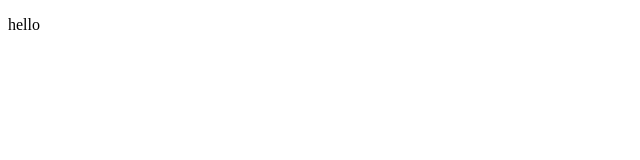
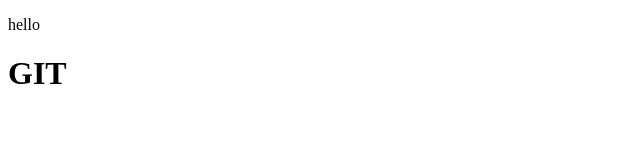
Before and after one commit to SaagiiSG/firstclass, a plain HTML site: page index.html in a window 1280 px wide. Shown: the whole page, without its empty margins (0-640 px from the left). Drawn offline with Linux system fonts and the light colour scheme.

Commit message:
added GIT

```diff
--- a/index.html
+++ b/index.html
@@ -9,6 +9,7 @@
 <body>
 
     <P>hello</P>
+    <h1>GIT</h1>
 
 </body>
 </html>
```
